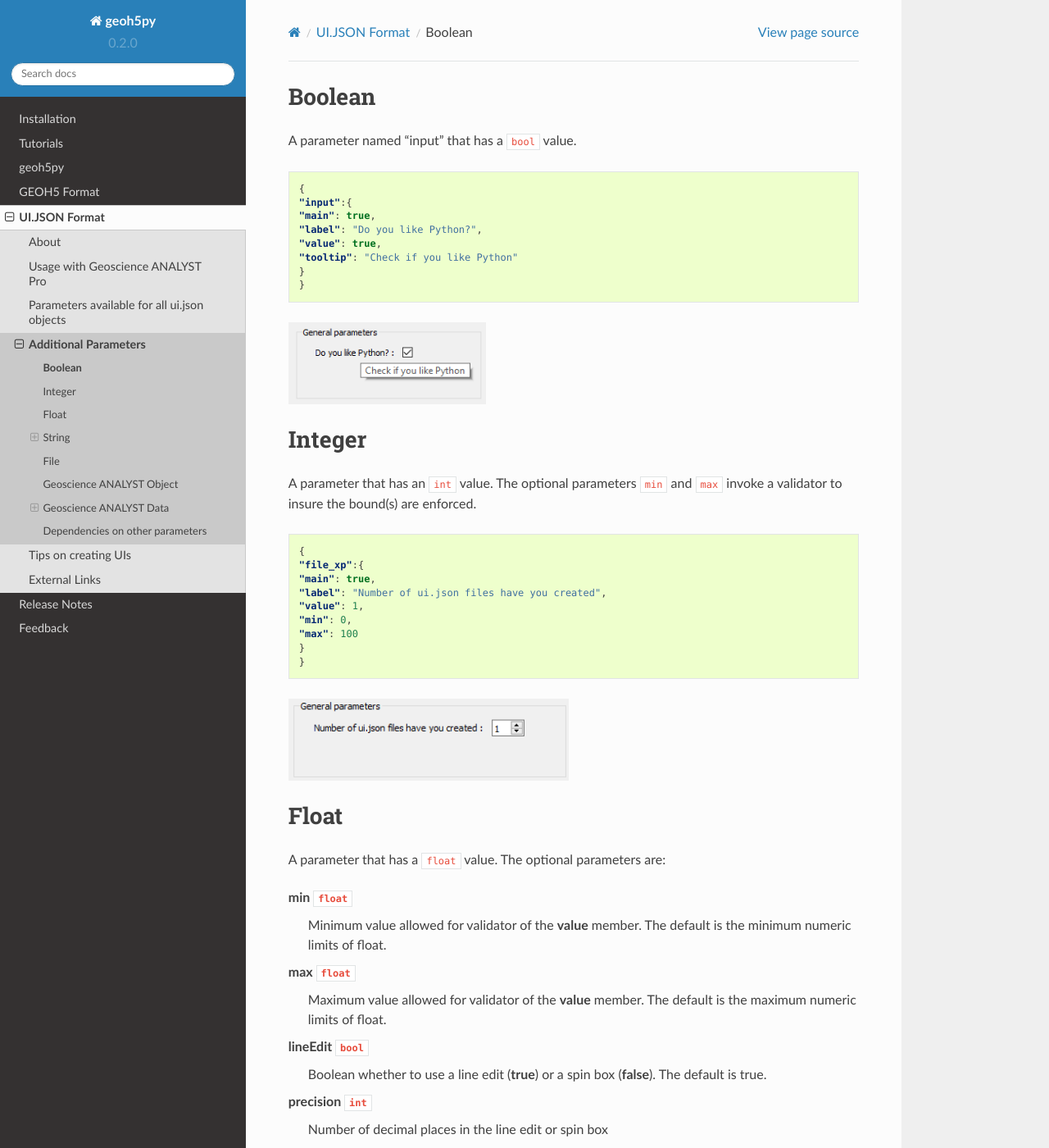
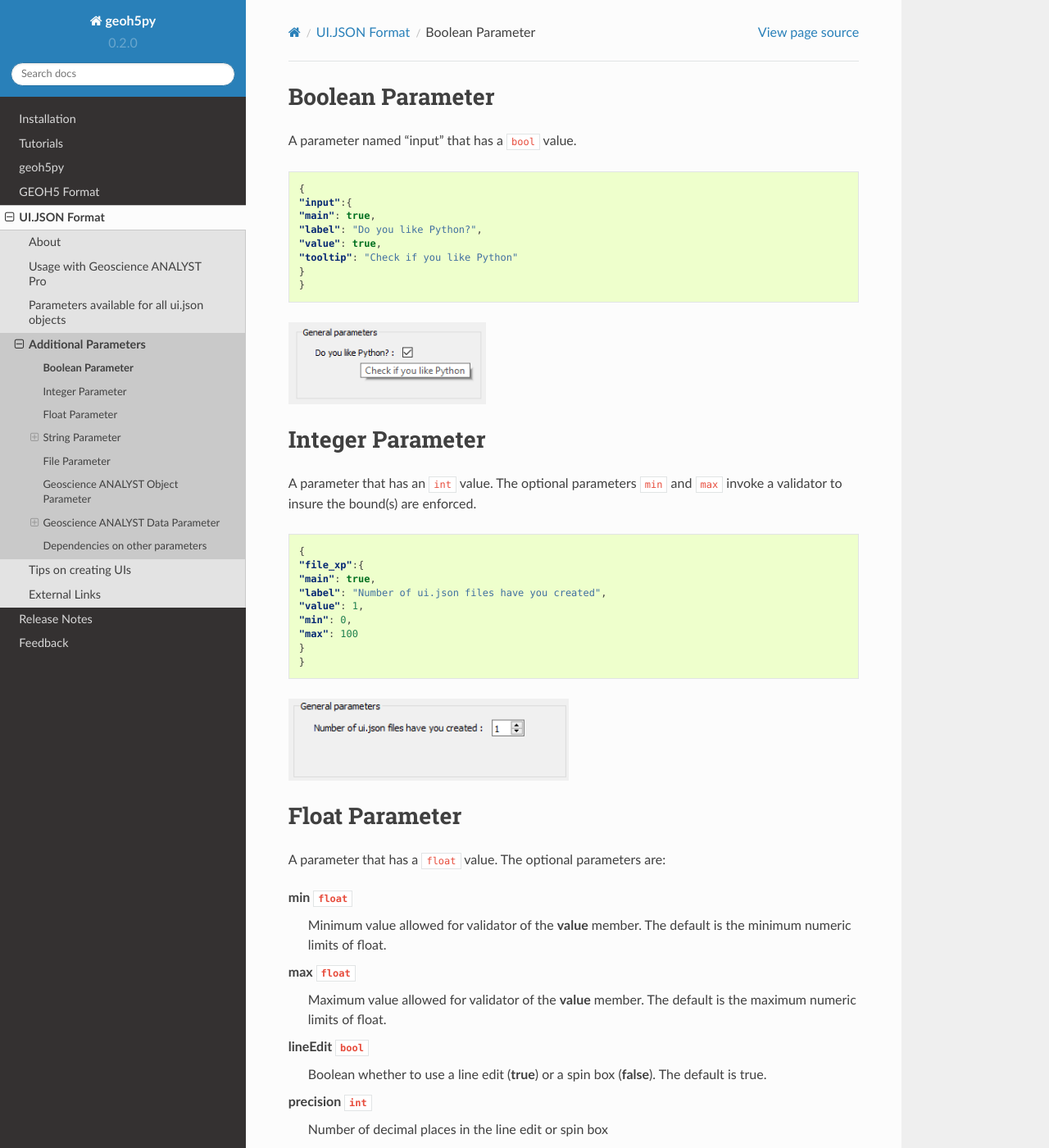
Before and after one commit to MiraGeoscience/geoh5py, a Sphinx documentation site: the page built from docs/content/uijson_format/json_objects.rst, in a window 1280 px wide and 1400 px high. Shown: the whole window at 82% size. Built offline with Sphinx 7.4.7 and the Read the Docs theme 2.0.0, drawn with Linux system fonts in a browser that asks for light colours; some of the changed text lies outside the part shown.

```diff
--- a/docs/content/uijson_format/json_objects.rst
+++ b/docs/content/uijson_format/json_objects.rst
@@ -1,7 +1,7 @@
 .. _bool_param:
 
-Boolean
-=======
+Boolean Parameter
+=================
 
 A parameter named "input" that has a ``bool`` value.
 
@@ -22,8 +22,8 @@
 
 
 
-Integer
-=======
+Integer Parameter
+=================
 
 A parameter that has an ``int`` value. The optional parameters ``min`` and ``max`` invoke a validator to insure the bound(s) are enforced.
 
@@ -43,8 +43,8 @@
     :height: 100
 
 
-Float
-=====
+Float Parameter
+===============
 
 A parameter that has a ``float`` value. The optional parameters are:
 
@@ -76,8 +76,8 @@
     :height: 100
 
 
-String
-======
+String Parameter
+================
 
 For a simple string parameter, use an empty ``str`` value to have an empty string. Only a ``label`` and ``value`` is required.
 
@@ -96,8 +96,8 @@
 
 
 
-Multi-choice string
--------------------
+Multi-choice string Parameter
+-----------------------------
 
 For a drop-down selection, add a ``choiceList`` member with an array of strings (``str``)
 
@@ -120,8 +120,8 @@
 
 
 
-File
-====
+File Parameter
+==============
 
 A file parameter comes with an icon to choose the file, with a ``str`` value. Extra members of the file object parameter are **fileDescription** and **fileType**. Both of these are ``str`` types and can be arrays, but must be of the same length
 
@@ -145,8 +145,8 @@
 
 .. _object_parameter:
 
-Geoscience ANALYST Object
-=========================
+Geoscience ANALYST Object Parameter
+===================================
 
 To choose an object from a dropdown menu, the `universally unique identifier (UUID) <https://en.wikipedia.org/wiki/Universally_unique_identifier>`_  of the :ref:`Object Type <object_types>`: is required for the filtering of objects. This is given as a single or array of ``str`` in the member **meshType**. The icon to pick the object comes with this parameter. The value returned is the *UUID* of the Geoscience ANALYST object selected.
 
@@ -167,8 +167,8 @@
 
 .. _data_parameter:
 
-Geoscience ANALYST Data
-=======================
+Geoscience ANALYST Data Parameter
+=================================
 
 Creating a parameter to choose a Geoscience ANALYST object's data requires extra members:
 
@@ -190,8 +190,8 @@
     Optional number of decimal places for the value.
 
 
-Drop-down
----------
+Drop-down Parameter
+-------------------
 In this example, the object parameter *data_mesh* is also given for reference.
 
 .. code-block:: json
@@ -220,8 +220,8 @@
 
 
 
-Data or value
--------------
+Data or value Parameter
+-----------------------
 In some cases, a parameter may take its data from a Geoscience ANALYST object or simply a ``float`` value. The use of the member **isValue** and **property** together allows for the UI to switch between these two cases. In the top image, the **isValue** is true, so the **value** member of 1.0 will initially be active. When the icon is clicked, the type of input is switched to the **property** member (bottom image). The **uncertainty channel** object also depends on the **data_mesh** object. The drop-down selection will filter data from the chosen object that is located on the vertices and is float. The **isValue** is set to false upon export in this case.
 
 
```
Also changed, not shown: docs/content/uijson_format/index.rst (+23 -18 lines), docs/content/uijson_format/images/block_model_output.png (added), docs/content/uijson_format/images/block_model_param_complete.png (deleted), docs/content/uijson_format/images/block_model_uijson.png (added).
